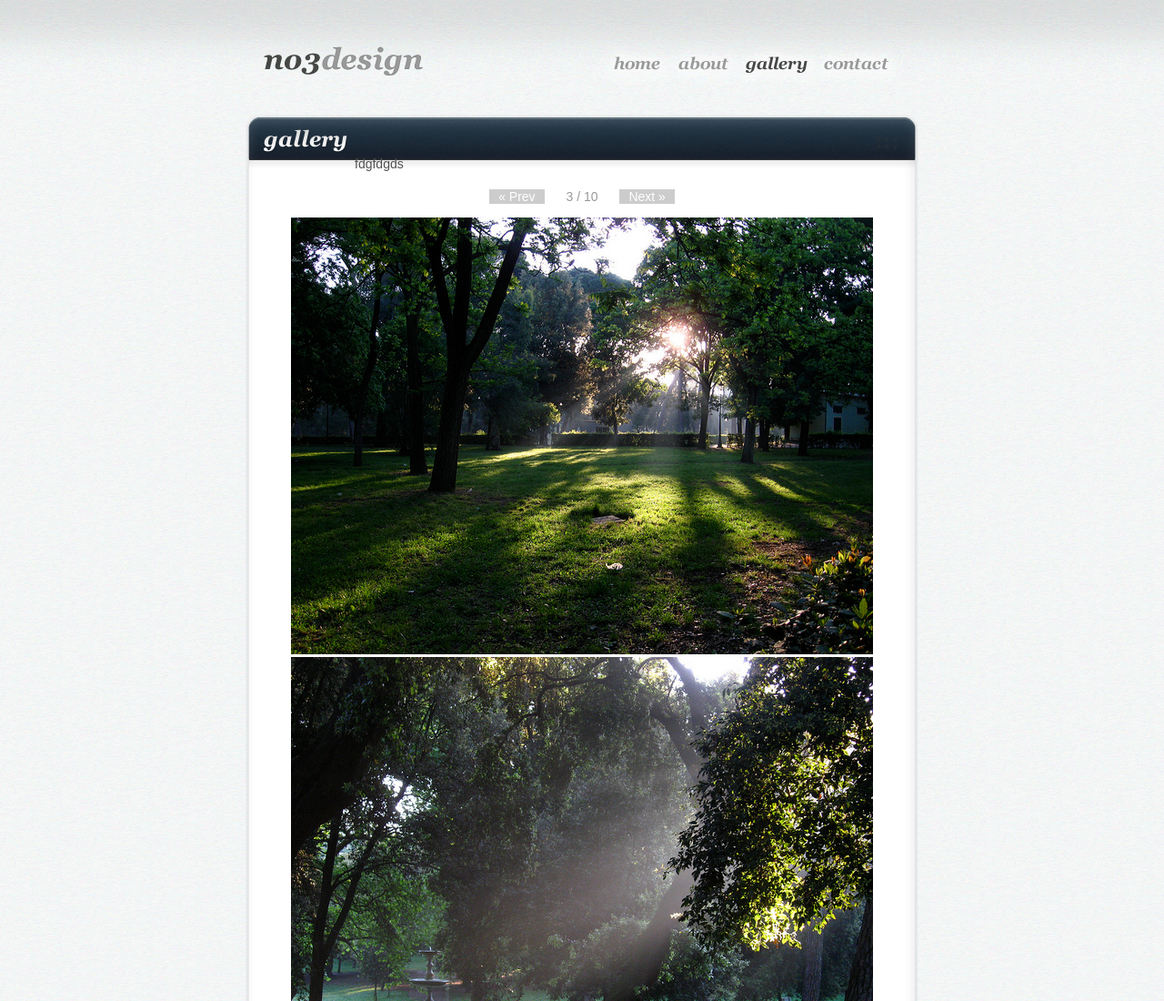
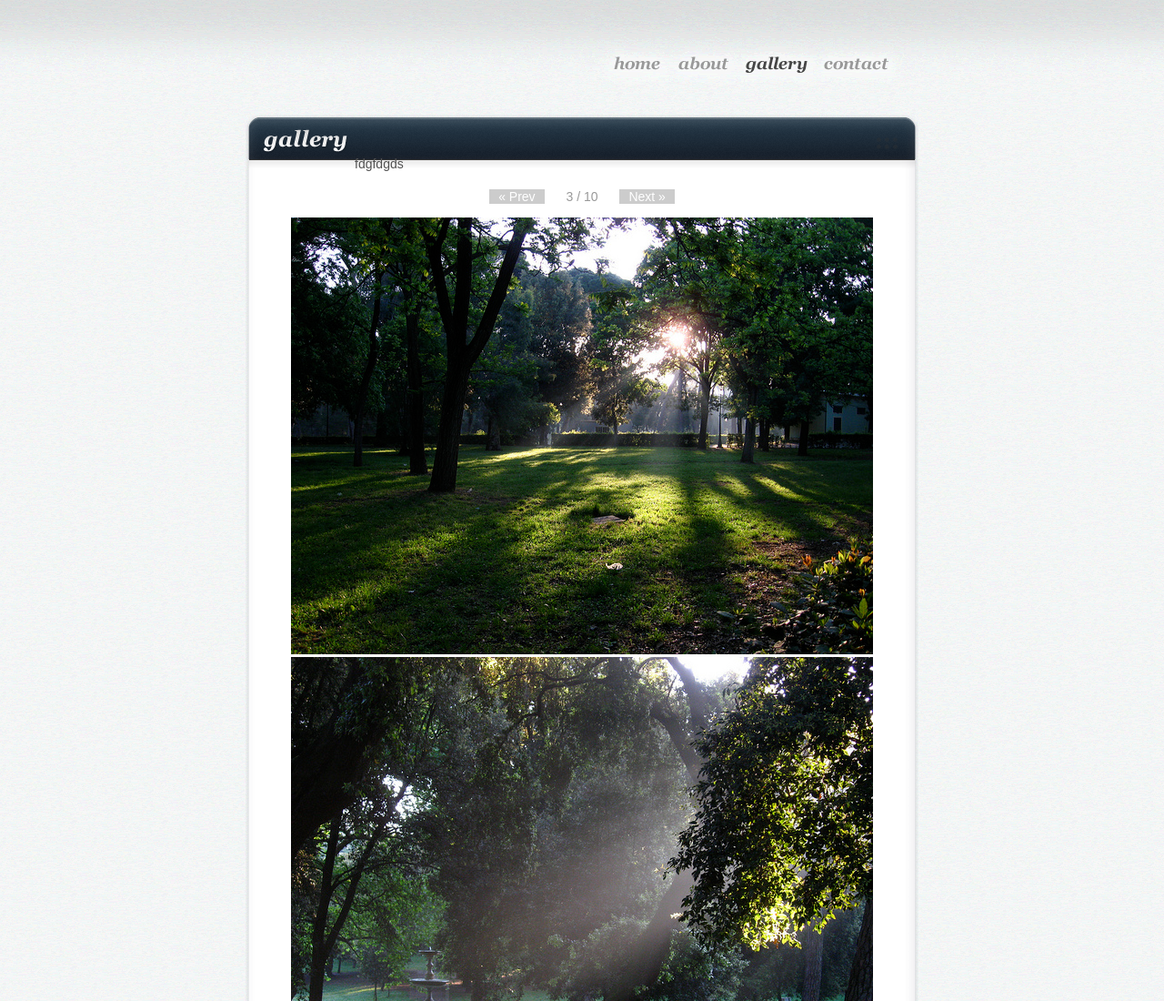
Before and after one commit to ayurion/clone, a plain HTML site: page 08/index.html in a window 1280 px wide. Shown: the top 1100 px of the page at 91% size. Drawn offline with Linux system fonts and the light colour scheme.

Commit message:
画像sakujo

```diff
--- a/08/index.html
+++ b/08/index.html
@@ -13,7 +13,7 @@
 <div id="outer">
 	<div id="wrapper">
 		<div id="header">
-			<h1 id="siteId"><a href="#"><img src="images/common/site-id.gif" alt="no3design" width="176" height="33" /></a></h1>
+			<h1 id="siteId">&nbsp;</h1>
 			<ul id="nav">
 				<li id="navHome"><a href="#"><img src="images/common/nav_home.gif" alt="home" width="74" height="40" /></a></li>
 				<li id="navAbout"><a href="#"><img src="images/common/nav_about.gif" alt="about" width="74" height="40" /></a></li>
```
